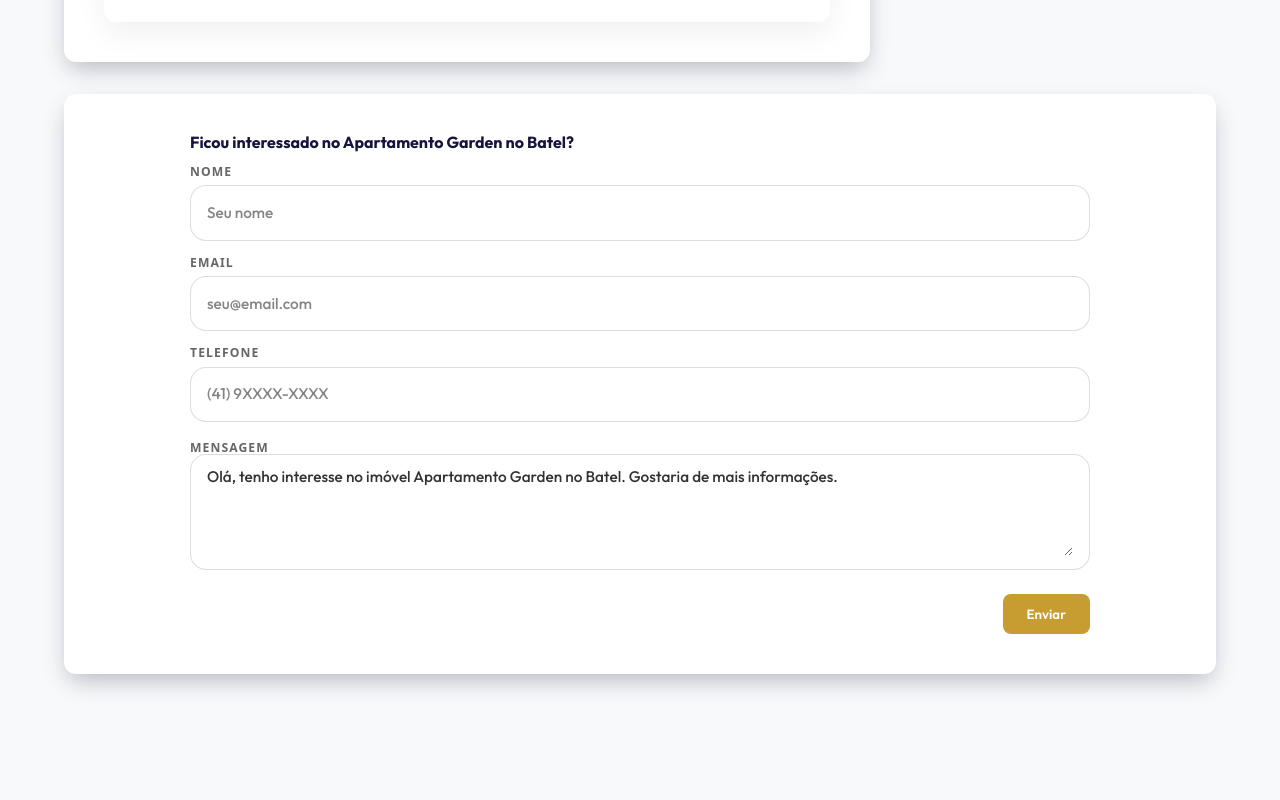
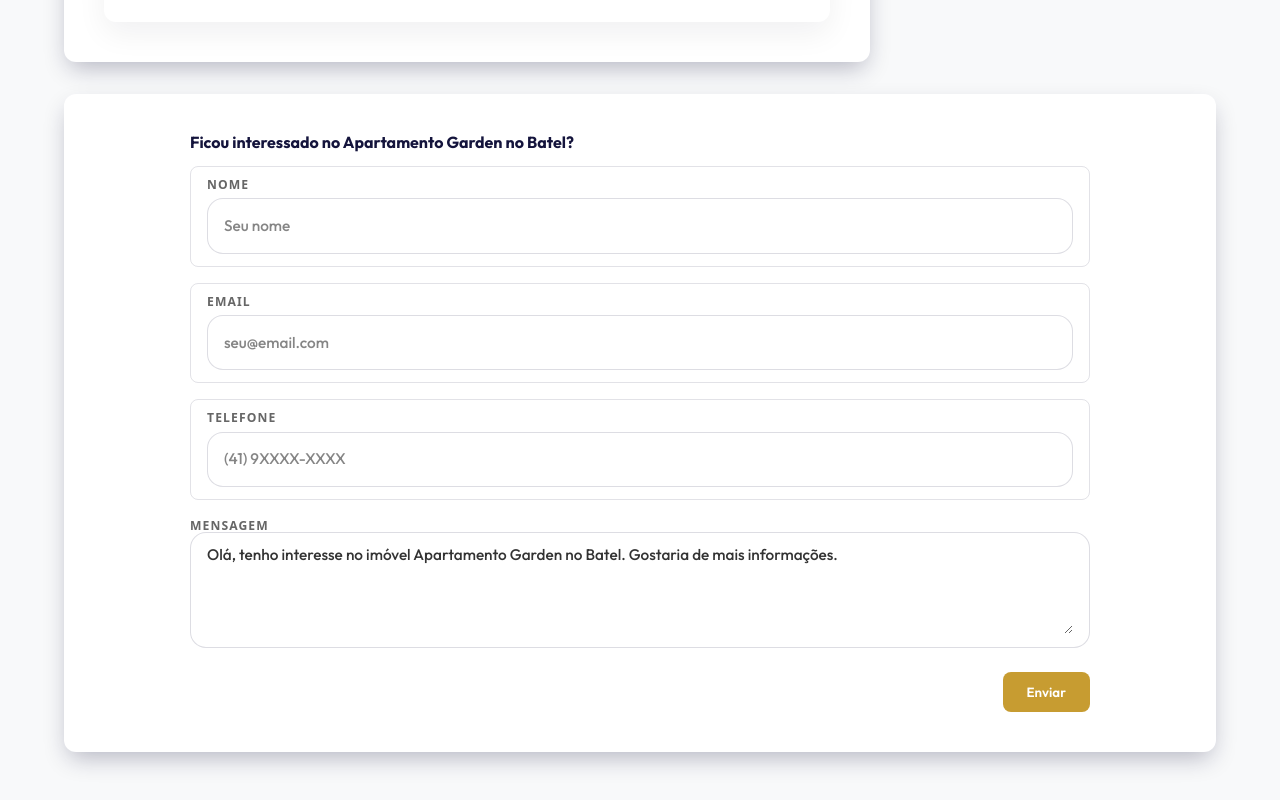
Before and after one commit to The-Wavem/imobiliaria_valdinei, a React (Vite) app: page /imovel/1 in a window 1280 px wide. Shown: the part 1606-2406 px from the top of the page. Before the commit the page ends 2328 px from the top, so only its background shows below. Built offline with nearby package versions, Linux system fonts and the light colour scheme; grey boxes are pictures that could not be loaded.

Commit message:
TD-26 ajustando input

```diff
--- a/src/components/ui/Input/Input.module.css
+++ b/src/components/ui/Input/Input.module.css
@@ -2,7 +2,7 @@
   width: 100%;
   display: grid;
   gap: 0.45rem;
-  cursor: pointer;
+  /* cursor: pointer; */
 }
 
 .label {
--- a/src/sections/property-detail/PropertyContactForm.jsx
+++ b/src/sections/property-detail/PropertyContactForm.jsx
@@ -8,7 +8,9 @@ export default function PropertyContactForm({ property }) {
   const [name, setName] = useState("");
   const [email, setEmail] = useState("");
   const [phone, setPhone] = useState("");
-  const [message, setMessage] = useState(`Olá, tenho interesse no imóvel ${property?.title || ""}. Gostaria de mais informações.`);
+  const [message, setMessage] = useState(
+    `Olá, tenho interesse no imóvel ${property?.title || ""}. Gostaria de mais informações.`,
+  );
 
   const handleSubmit = (e) => {
     e.preventDefault();
@@ -19,17 +21,45 @@ export default function PropertyContactForm({ property }) {
   return (
     <section className={styles.container}>
       <div className={styles.inner}>
-        <h2 className={styles.title}>Ficou interessado no {property?.title}?</h2>
+        <h2 className={styles.title}>
+          Ficou interessado no {property?.title}?
+        </h2>
 
         <form className={styles.form} onSubmit={handleSubmit}>
-          <Input label="Nome" value={name} onChange={(e) => setName(e.target.value)} placeholder="Seu nome" />
-          <Input label="Email" value={email} onChange={(e) => setEmail(e.target.value)} placeholder="seu@email.com" type="email" />
-          <Input label="Telefone" value={phone} onChange={(e) => setPhone(e.target.value)} placeholder="(41) 9XXXX-XXXX" />
+          <Input
+            label="Nome"
+            value={name}
+            onChange={(e) => setName(e.target.value)}
+            placeholder="Seu nome"
+            className={styles.input}
+          />
+          <Input
+            label="Email"
+            value={email}
+            onChange={(e) => setEmail(e.target.value)}
+            placeholder="seu@email.com"
+            type="email"
+            className={styles.input}
+          />
+          <Input
+            label="Telefone"
+            value={phone}
+            onChange={(e) => setPhone(e.target.value)}
+            placeholder="(41) 9XXXX-XXXX"
+            className={styles.input}
+          />
 
-          <label className={`${inputStyles.field} ${styles.textareaLabel}`.trim()}>
+          <label
+            className={`${inputStyles.field} ${styles.textareaLabel}`.trim()}
+          >
             <span className={inputStyles.label}>Mensagem</span>
             <div className={inputStyles.control}>
-              <textarea className={inputStyles.input} rows={5} value={message} onChange={(e) => setMessage(e.target.value)} />
+              <textarea
+                className={inputStyles.input}
+                rows={5}
+                value={message}
+                onChange={(e) => setMessage(e.target.value)}
+              />
             </div>
           </label>
 
--- a/src/sections/property-detail/PropertyContactForm.module.css
+++ b/src/sections/property-detail/PropertyContactForm.module.css
@@ -1,21 +1,50 @@
 .container {
-  background: #FFFFFF;
+  background: #ffffff;
   padding: 2.5rem;
   margin-top: 2rem;
   border-radius: var(--radius-lg);
   box-shadow: var(--shadow-secondary);
 }
-.inner { max-width: 900px; margin: 0 auto; }
+.inner {
+  max-width: 900px;
+  margin: 0 auto;
+}
 .title {
   font-family: var(--font-display);
   font-weight: 700;
   margin-bottom: 1rem;
   color: var(--color-brand-secondary);
 }
-.form { display: grid; gap: 1rem; }
-.textareaLabel { display:block; }
-.actions { display:flex; justify-content:flex-end; margin-top:0.5rem; }
+.form {
+  display: grid;
+  gap: 1rem;
+}
 
-@media (max-width:900px) {
-  .actions { justify-content: stretch; }
+.form:hover{
+  cursor: none
 }
+
+.input {
+  width: 100%;
+  padding: 0.75rem 1rem;
+  border: 1px solid rgba(20, 20, 60, 0.12);
+  border-radius: var(--radius-md);
+  font-size: 1rem;
+  color: var(--color-dark);
+}
+
+.textareaLabel {
+  display: block;
+}
+
+.actions {
+  display: flex;
+  justify-content: flex-end;
+  margin-top: 0.5rem;
+}
+
+@media (max-width: 900px) {
+  .actions {
+    justify-content: stretch;
+  }
+}
```
